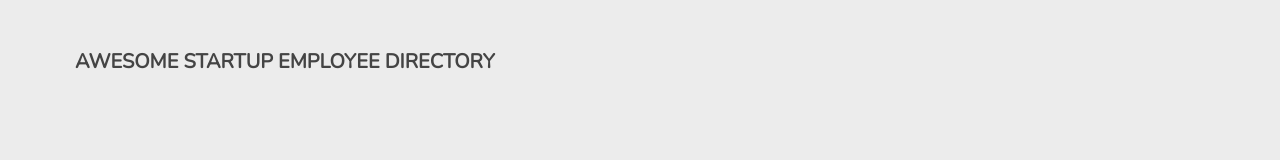
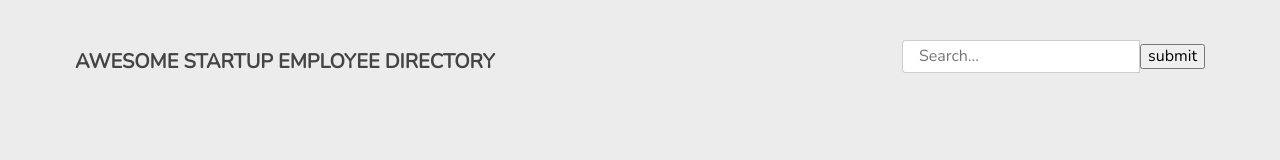
Before and after one commit to NickBulbeck/th_project5, a plain HTML site: page index.html in a window 1280 px wide. Drawn offline with nearby package versions, Linux system fonts and the light colour scheme; no server answers.

Commit message:
Sundry early updates

```diff
--- a/index.html
+++ b/index.html
@@ -97,6 +97,7 @@
 
         <!-- Add your JS here -->
         <script src="js/dataAccess.js"></script>
+        <script src="js/mrProsser.js"></script>
         <script src="js/testing.js"></script>
         <script src="js/scripts.js"></script>
     </body>
--- a/js/dataAccess.js
+++ b/js/dataAccess.js
@@ -9,9 +9,7 @@ const data_getUser = (url) => {
     .then(response => response.json())
     .then(data => {
       rawData = data.results[0];
-      console.log(rawData.gender);
       users.push(rawData);
-      console.log(users[0]);
     })
 }
 data_getUser(randomUsers);
--- /dev/null
+++ b/js/mrProsser.js
@@ -0,0 +1,7 @@
+// Don't know what this is going to do yet!
+
+const milliways = () => {
+  console.log("In hitchhiker function...");
+}
+
+milliways();
--- a/js/scripts.js
+++ b/js/scripts.js
@@ -30,9 +30,29 @@ Files:
 const usersDisplayed = 12;
 
 // Creating the HTML:
+// <form action="#" method="get">
+//     <input type="search" id="search-input" class="search-input" placeholder="Search...">
+//     <input type="submit" value="&#x1F50D;" id="search-submit" class="search-submit">
+// </form>
 
 const createSearch = () => {
-
+  const searchDiv = document.querySelector('.search-container');
+  let form = document.createElement('form');
+  let searchInput = document.createElement('input');
+  let searchSubmit = document.createElement('input');
+  searchInput.setAttribute("type","search");
+  searchInput.setAttribute("id","search-input");
+  searchInput.setAttribute("class","search-input");
+  searchInput.setAttribute("placeholder","Search...");
+  form.appendChild(searchInput);
+  searchSubmit.setAttribute("type","submit");
+  searchSubmit.setAttribute("value","submit");
+  searchSubmit.setAttribute("id","submit");
+  searchSubmit.setAttribute("class","submit");
+  form.appendChild(searchSubmit);
+  searchDiv.appendChild(form);
+  searchInput.addEventListener('input',onSearchInput);
+  form.addEventListener('submit',filterEmployees);
 }
 
 const createGallery = () => {
@@ -42,3 +62,21 @@ const createGallery = () => {
 const createModal = () => {
   console.log("creating the modal...");
 }
+
+/*
+    Event handlers
+*/
+
+const filterEmployees = () => {
+  console.log("In the filterEmployees function");
+}
+
+const onSearchInput = (event) => {
+  console.log(event.target.value);
+}
+
+/*
+    The app itself...
+*/
+createSearch();
+createGallery();
```
